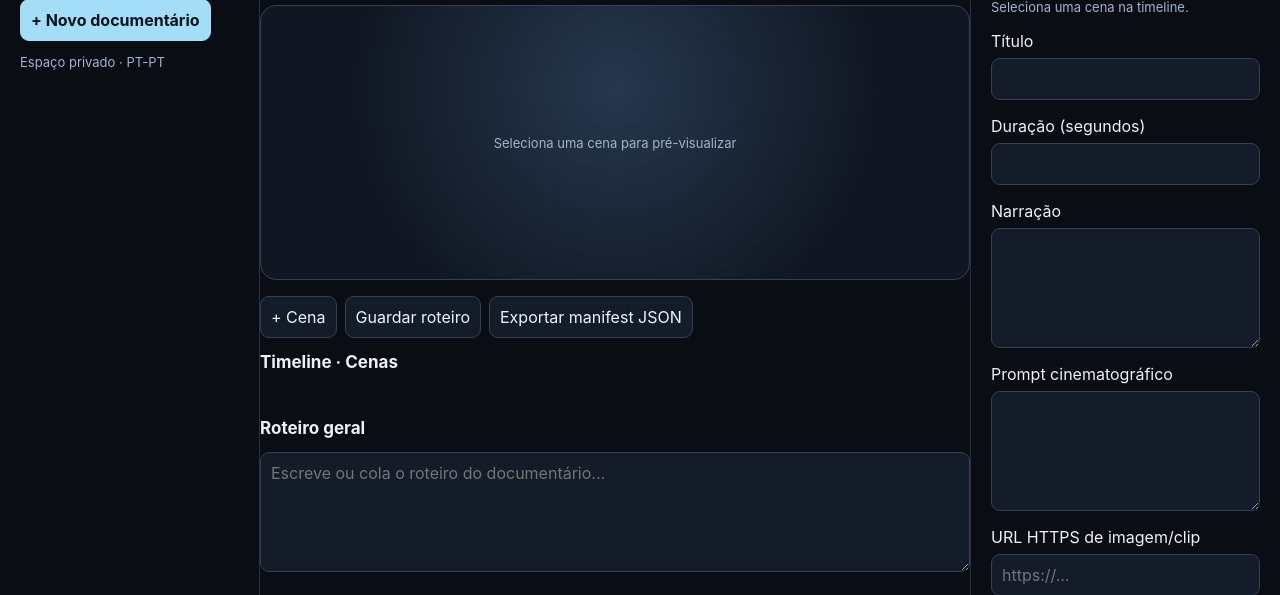
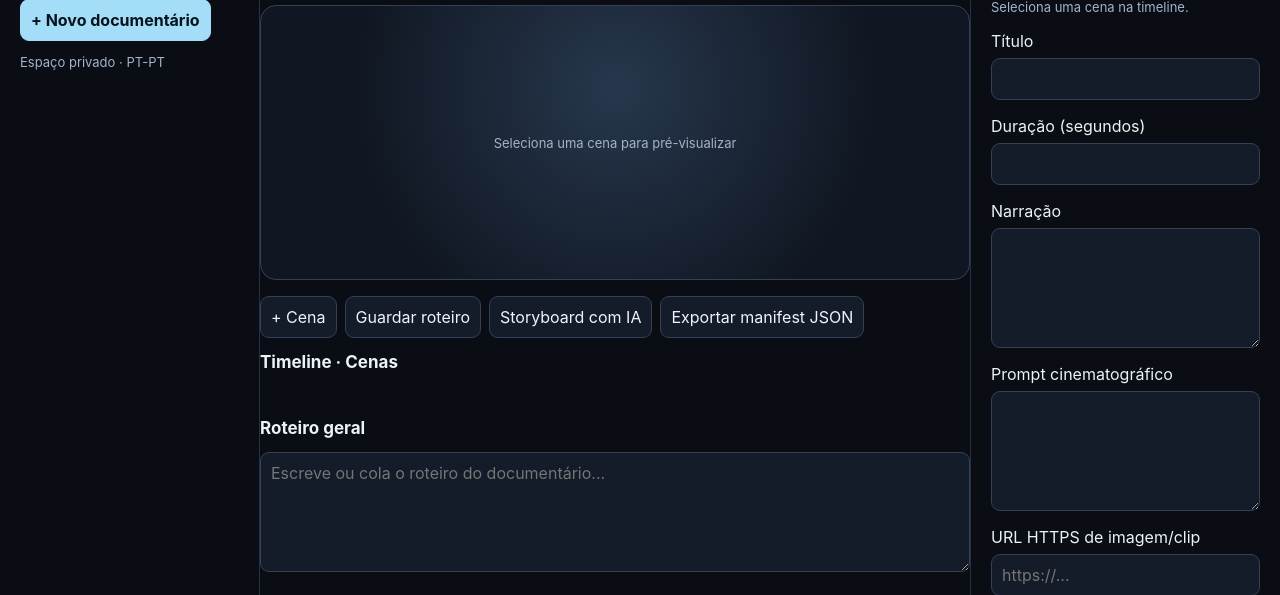
Before and after one commit to marcelo-m7/anyapi, a Flask app: template templates/video_studio.html in a window 1280 px wide. Shown: the part 135-730 px from the top of the page. Run offline with Flask 3, Linux system fonts and the light colour scheme; the template is opened without the code that fills it, so the values that code supplies are empty.

Commit message:
feat(video-studio): add opt-in AI storyboard action to editor

```diff
--- a/templates/video_studio.html
+++ b/templates/video_studio.html
@@ -4,7 +4,7 @@
 </style></head><body>
 <header><strong>◈ AI Video Studio</strong><nav><a href="/dashboard">AnyAPI</a> · <a href="/video-studio">Estúdio</a></nav></header>
 <div class="layout"><aside><h2>Projetos</h2><button class="primary" id="create">+ Novo documentário</button><div id="projects"></div><p class="muted">Espaço privado · PT-PT</p></aside>
-<main><h1 id="projectTitle">Seleciona um projeto</h1><p class="muted" id="projectMeta">Editor de storyboard e timeline</p><div class="stage" id="preview"><span class="muted">Seleciona uma cena para pré-visualizar</span></div><div class="controls" style="margin-top:16px"><button id="add" disabled>+ Cena</button><button id="saveScript" disabled>Guardar roteiro</button><button id="manifest" disabled>Exportar manifest JSON</button></div><h2>Timeline · Cenas</h2><div class="timeline" id="timeline"></div><h2>Roteiro geral</h2><textarea id="script" placeholder="Escreve ou cola o roteiro do documentário..." disabled></textarea></main>
+<main><h1 id="projectTitle">Seleciona um projeto</h1><p class="muted" id="projectMeta">Editor de storyboard e timeline</p><div class="stage" id="preview"><span class="muted">Seleciona uma cena para pré-visualizar</span></div><div class="controls" style="margin-top:16px"><button id="add" disabled>+ Cena</button><button id="saveScript" disabled>Guardar roteiro</button><button id="aiStoryboard" disabled>Storyboard com IA</button><button id="manifest" disabled>Exportar manifest JSON</button></div><h2>Timeline · Cenas</h2><div class="timeline" id="timeline"></div><h2>Roteiro geral</h2><textarea id="script" placeholder="Escreve ou cola o roteiro do documentário..." disabled></textarea></main>
 <section class="inspector"><h2>Inspector de cena</h2><p class="muted" id="selection">Seleciona uma cena na timeline.</p><label class="field">Título<input id="title" disabled></label><label class="field">Duração (segundos)<input type="number" min="1" max="120" id="duration" disabled></label><label class="field">Narração<textarea id="narration" disabled></textarea></label><label class="field">Prompt cinematográfico<textarea id="visual_prompt" disabled></textarea></label><label class="field">URL HTTPS de imagem/clip<input type="url" id="asset_url" disabled placeholder="https://..."></label><div class="controls"><button class="primary" id="saveScene" disabled>Guardar cena</button><button id="deleteScene" disabled>Eliminar</button></div><p id="msg" class="message" role="status"></p></section></div>
 <script>
 const csrf={{ csrf|tojson }};let projects=[],active=null,selected=null;const el=id=>document.getElementById(id);
@@ -12,7 +12,7 @@ async function api(path,method='GET',payload){const r=await fetch('/_api/video-s
 function message(s){el('msg').textContent=s}
 function enable(ids,on){ids.forEach(id=>el(id).disabled=!on)}
 async function load(){projects=await api('/projects');el('projects').replaceChildren();projects.forEach(p=>{const b=document.createElement('button');b.className='project'+(active?.id===p.id?' active':'');b.textContent=p.title;b.onclick=()=>openProject(p.id);el('projects').append(b)});}
-async function openProject(id){active=await api('/projects/'+id);selected=null;el('projectTitle').textContent=active.title;el('projectMeta').textContent=active.format+' · '+active.language+' · '+active.scenes.length+' cenas';el('script').value=active.script||'';enable(['add','saveScript','manifest','script'],true);draw();load()}
+async function openProject(id){active=await api('/projects/'+id);selected=null;el('projectTitle').textContent=active.title;el('projectMeta').textContent=active.format+' · '+active.language+' · '+active.scenes.length+' cenas';el('script').value=active.script||'';enable(['add','saveScript','aiStoryboard','manifest','script'],true);draw();load()}
 function draw(){el('timeline').replaceChildren();active.scenes.forEach((s,i)=>{const b=document.createElement('button');b.className='clip'+(selected?.id===s.id?' active':'');const t=document.createElement('strong');t.textContent=(i+1)+'. '+s.title;const d=document.createElement('small');d.textContent=s.duration_seconds+'s';b.append(t,d);b.onclick=()=>selectScene(s);el('timeline').append(b)});if(!active.scenes.length)el('timeline').textContent='Adiciona a primeira cena.';if(selected)selectScene(active.scenes.find(s=>s.id===selected.id)||null)}
 function selectScene(s){selected=s;enable(['title','duration','narration','visual_prompt','asset_url','saveScene','deleteScene'],!!s);el('selection').textContent=s?'Cena '+(s.position+1):'Seleciona uma cena';for(const k of ['title','duration','narration','visual_prompt','asset_url'])el(k).value=s?(s[k==='duration'?'duration_seconds':k]??''):'';el('preview').replaceChildren();if(s?.asset_url){const img=document.createElement('img');img.src=s.asset_url;img.alt=s.title;img.onerror=()=>{el('preview').textContent='Pré-visualização indisponível para este asset.'};el('preview').append(img)}else el('preview').textContent=s?.visual_prompt||'Sem asset gerado';el('timeline').querySelectorAll('.clip').forEach((b,i)=>b.classList.toggle('active',active.scenes[i].id===s?.id))}
 async function refresh(){const id=active.id;active=await api('/projects/'+id);draw();}
@@ -22,6 +22,7 @@ el('add').onclick=()=>run(async()=>{const s=await api('/projects/'+active.id+'/s
 el('saveScript').onclick=()=>run(async()=>{await api('/projects/'+active.id,'PATCH',{script:el('script').value});message('Roteiro guardado.')});
 el('saveScene').onclick=()=>run(async()=>{const values={title:el('title').value,duration_seconds:Number(el('duration').value),narration:el('narration').value,visual_prompt:el('visual_prompt').value,asset_url:el('asset_url').value||null};await api('/scenes/'+selected.id,'PATCH',values);await refresh();message('Cena guardada.')});
 el('deleteScene').onclick=()=>run(async()=>{if(!confirm('Eliminar esta cena?'))return;await api('/scenes/'+selected.id,'DELETE');selected=null;await refresh();selectScene(null)});
+el('aiStoryboard').onclick=()=>run(async()=>{if(!confirm('Gerar storyboard através da API de IA? Esta operação pode ter custos. O roteiro será guardado primeiro.'))return;await api('/projects/'+active.id,'PATCH',{script:el('script').value});const draft=await api('/projects/'+active.id+'/storyboard-draft','POST',{});if(!confirm('A IA propôs '+draft.scenes.length+' cenas. Adicionar ao projeto?'))return;for(const s of draft.scenes){await api('/projects/'+active.id+'/scenes','POST',s)}await refresh();message('Storyboard acrescentado ao projeto.')});
 el('manifest').onclick=()=>run(async()=>{const data=await api('/projects/'+active.id+'/manifest');const blob=new Blob([JSON.stringify(data,null,2)],{type:'application/json'}),link=document.createElement('a');link.href=URL.createObjectURL(blob);link.download='video-manifest-'+active.id+'.json';link.click();setTimeout(()=>URL.revokeObjectURL(link.href),2000)});
 load().catch(e=>message(e.message));
 </script></body></html>
```
